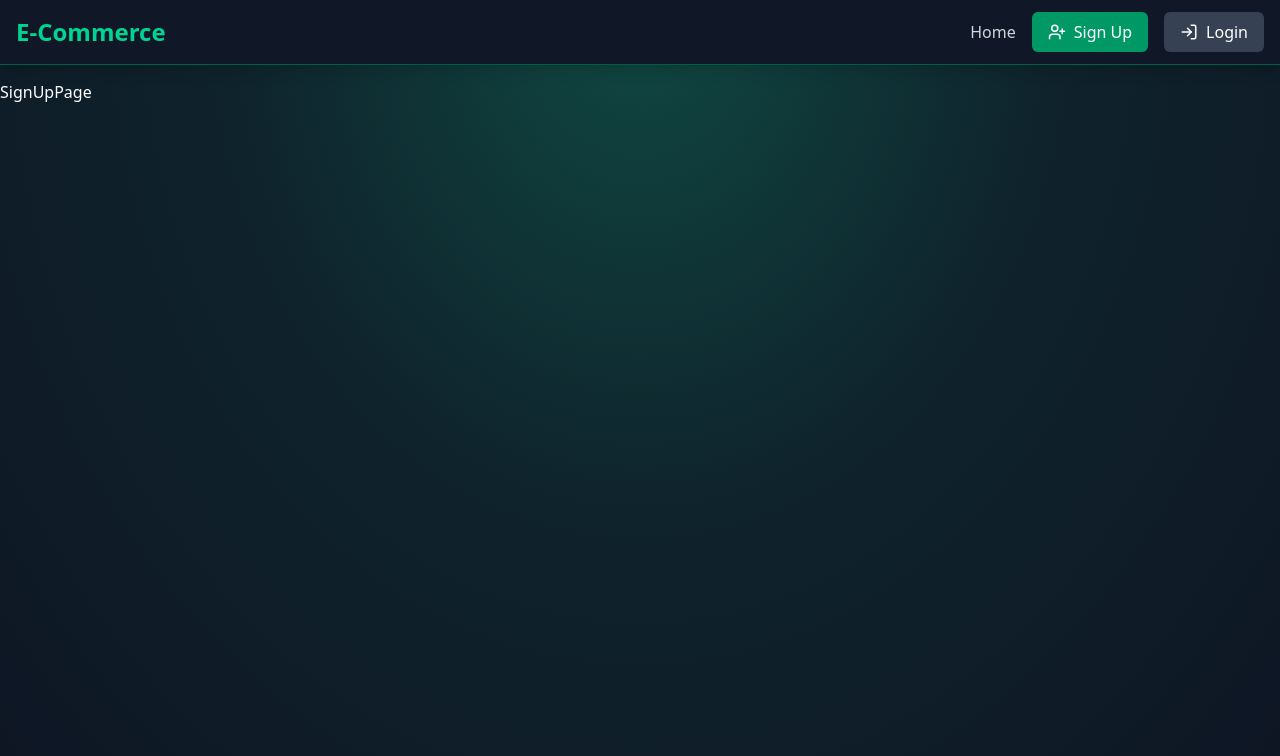
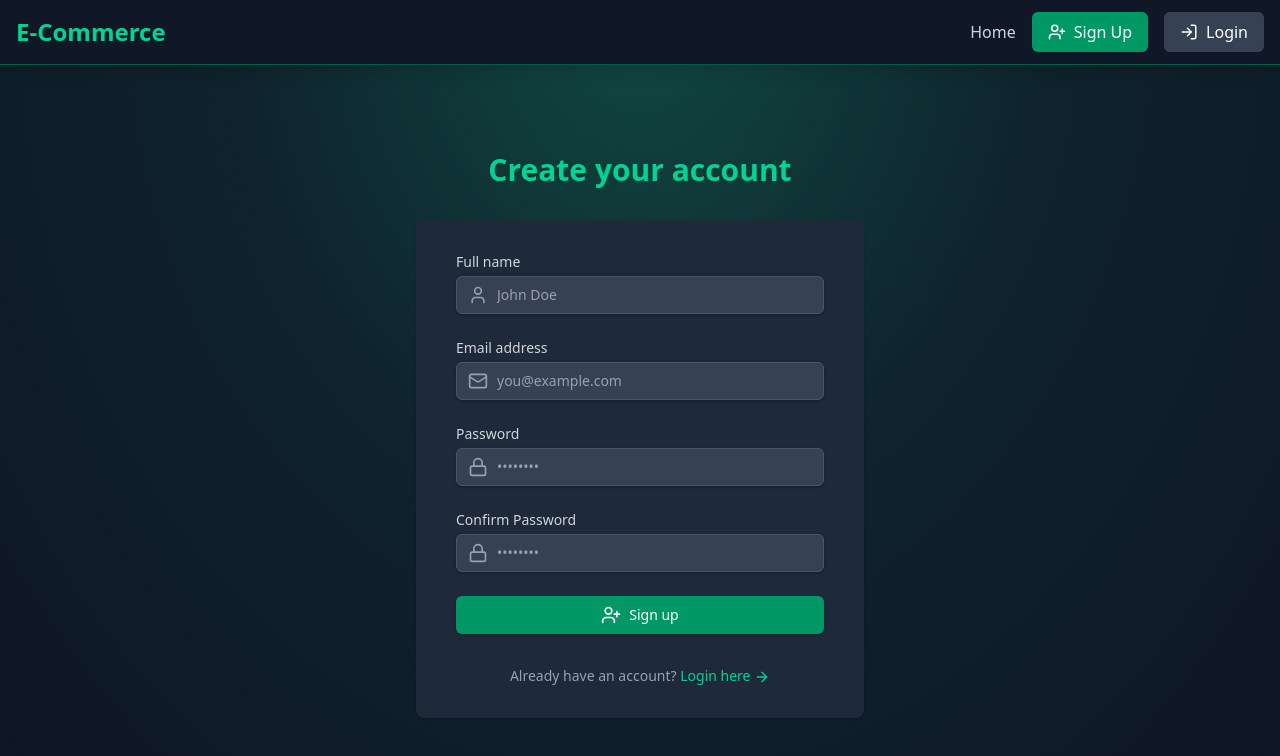
Before and after one commit to nesarikartejas10/E-Commerce-Store-and-Admin-Dashboard, a React app in the folder frontend/: page /signup in a window 1280 px wide. Shown: the top 756 px of the page. Built offline with nearby package versions, Linux system fonts and the light colour scheme; the HTML template or start-up script is replaced by a standard one.

Commit message:
create signup page with adding styles

```diff
--- a/frontend/package.json
+++ b/frontend/package.json
@@ -11,6 +11,7 @@
   },
   "dependencies": {
     "@tailwindcss/vite": "^4.1.18",
+    "framer-motion": "^12.33.0",
     "lucide-react": "^0.563.0",
     "react": "^19.2.0",
     "react-dom": "^19.2.0",
--- a/frontend/src/pages/SignUpPage.jsx
+++ b/frontend/src/pages/SignUpPage.jsx
@@ -1,7 +1,189 @@
-import React from "react";
+import { Link } from "react-router-dom";
+import { UserPlus, Mail, Lock, User, ArrowRight, Loader } from "lucide-react";
+import { useState } from "react";
+import { motion } from "framer-motion";
 
 const SignUpPage = () => {
-  return <div>SignUpPage</div>;
+  const [formData, setFormData] = useState({
+    name: "",
+    email: "",
+    password: "",
+    confirmPassword: "",
+  });
+
+  const loading = false;
+  const handleSubmit = (e) => {
+    e.preventDefault();
+    console.log(formData);
+  };
+
+  return (
+    <div className="flex flex-col justify-center py-12 sm:px-6 lg:px-8">
+      <motion.div
+        className="sm:mx-auto sm:w-full sm:max-w-md"
+        initial={{ opacity: 0, y: -20 }}
+        animate={{ opacity: 1, y: 0 }}
+        transition={{ duration: 0.8 }}
+      >
+        <h2 className="mt-6 text-center text-3xl font-extrabold text-emerald-400">
+          Create your account
+        </h2>
+      </motion.div>
+
+      <motion.div
+        className="mt-8 sm:mx-auto sm:w-full sm:max-w-md"
+        initial={{ opacity: 0, y: 20 }}
+        animate={{ opacity: 1, y: 0 }}
+        transition={{ duration: 0.8, delay: 0.2 }}
+      >
+        <div className="bg-gray-800 py-8 px-4 shadow sm:rounded-lg sm:px-10">
+          <form onSubmit={handleSubmit} className="space-y-6">
+            <div>
+              <label
+                htmlFor="name"
+                className="block text-sm font-medium text-gray-300"
+              >
+                Full name
+              </label>
+              <div className="mt-1 relative rounded-md shadow-sm">
+                <div className="absolute inset-y-0 left-0 pl-3 flex items-center pointer-events-none">
+                  <User className="h-5 w-5 text-gray-400" aria-hidden="true" />
+                </div>
+                <input
+                  id="name"
+                  type="text"
+                  required
+                  value={formData.name}
+                  onChange={(e) =>
+                    setFormData({ ...formData, name: e.target.value })
+                  }
+                  className="block w-full px-3 py-2 pl-10 bg-gray-700 border border-gray-600 rounded-md shadow-sm placeholder-gray-400 focus:outline-none focus:ring-emerald-500 focus:border-emerald-500 sm:text-sm"
+                  placeholder="John Doe"
+                />
+              </div>
+            </div>
+
+            <div>
+              <label
+                htmlFor="email"
+                className="block text-sm font-medium text-gray-300"
+              >
+                Email address
+              </label>
+              <div className="mt-1 relative rounded-md shadow-sm">
+                <div className="absolute inset-y-0 left-0 pl-3 flex items-center pointer-events-none">
+                  <Mail className="h-5 w-5 text-gray-400" aria-hidden="true" />
+                </div>
+                <input
+                  id="email"
+                  type="email"
+                  required
+                  value={formData.email}
+                  onChange={(e) =>
+                    setFormData({ ...formData, email: e.target.value })
+                  }
+                  className=" block w-full px-3 py-2 pl-10 bg-gray-700 border border-gray-600
+									rounded-md shadow-sm
+									 placeholder-gray-400 focus:outline-none focus:ring-emerald-500
+									 focus:border-emerald-500 sm:text-sm"
+                  placeholder="you@example.com"
+                />
+              </div>
+            </div>
+
+            <div>
+              <label
+                htmlFor="password"
+                className="block text-sm font-medium text-gray-300"
+              >
+                Password
+              </label>
+              <div className="mt-1 relative rounded-md shadow-sm">
+                <div className="absolute inset-y-0 left-0 pl-3 flex items-center pointer-events-none">
+                  <Lock className="h-5 w-5 text-gray-400" aria-hidden="true" />
+                </div>
+                <input
+                  id="password"
+                  type="password"
+                  required
+                  value={formData.password}
+                  onChange={(e) =>
+                    setFormData({ ...formData, password: e.target.value })
+                  }
+                  className=" block w-full px-3 py-2 pl-10 bg-gray-700 border border-gray-600
+									rounded-md shadow-sm placeholder-gray-400 focus:outline-none focus:ring-emerald-500 focus:border-emerald-500 sm:text-sm"
+                  placeholder="••••••••"
+                />
+              </div>
+            </div>
+
+            <div>
+              <label
+                htmlFor="confirmPassword"
+                className="block text-sm font-medium text-gray-300"
+              >
+                Confirm Password
+              </label>
+              <div className="mt-1 relative rounded-md shadow-sm">
+                <div className="absolute inset-y-0 left-0 pl-3 flex items-center pointer-events-none">
+                  <Lock className="h-5 w-5 text-gray-400" aria-hidden="true" />
+                </div>
+                <input
+                  id="confirmPassword"
+                  type="password"
+                  required
+                  value={formData.confirmPassword}
+                  onChange={(e) =>
+                    setFormData({
+                      ...formData,
+                      confirmPassword: e.target.value,
+                    })
+                  }
+                  className=" block w-full px-3 py-2 pl-10 bg-gray-700 border
+									 border-gray-600 rounded-md shadow-sm placeholder-gray-400 focus:outline-none focus:ring-emerald-500 focus:border-emerald-500 sm:text-sm"
+                  placeholder="••••••••"
+                />
+              </div>
+            </div>
+
+            <button
+              type="submit"
+              className="w-full flex justify-center py-2 px-4 border border-transparent
+							rounded-md shadow-sm text-sm font-medium text-white bg-emerald-600
+							 hover:bg-emerald-700 focus:outline-none focus:ring-2 focus:ring-offset-2
+							  focus:ring-emerald-500 transition duration-150 ease-in-out disabled:opacity-50"
+              disabled={loading}
+            >
+              {loading ? (
+                <>
+                  <Loader
+                    className="mr-2 h-5 w-5 animate-spin"
+                    aria-hidden="true"
+                  />
+                  Loading...
+                </>
+              ) : (
+                <>
+                  <UserPlus className="mr-2 h-5 w-5" aria-hidden="true" />
+                  Sign up
+                </>
+              )}
+            </button>
+          </form>
+
+          <p className="mt-8 text-center text-sm text-gray-400">
+            Already have an account?{" "}
+            <Link
+              to="/login"
+              className="font-medium text-emerald-400 hover:text-emerald-300"
+            >
+              Login here <ArrowRight className="inline h-4 w-4" />
+            </Link>
+          </p>
+        </div>
+      </motion.div>
+    </div>
+  );
 };
 
 export default SignUpPage;
```
Also changed, not shown: 1 other file (tests, documents, lock files or other folders).
